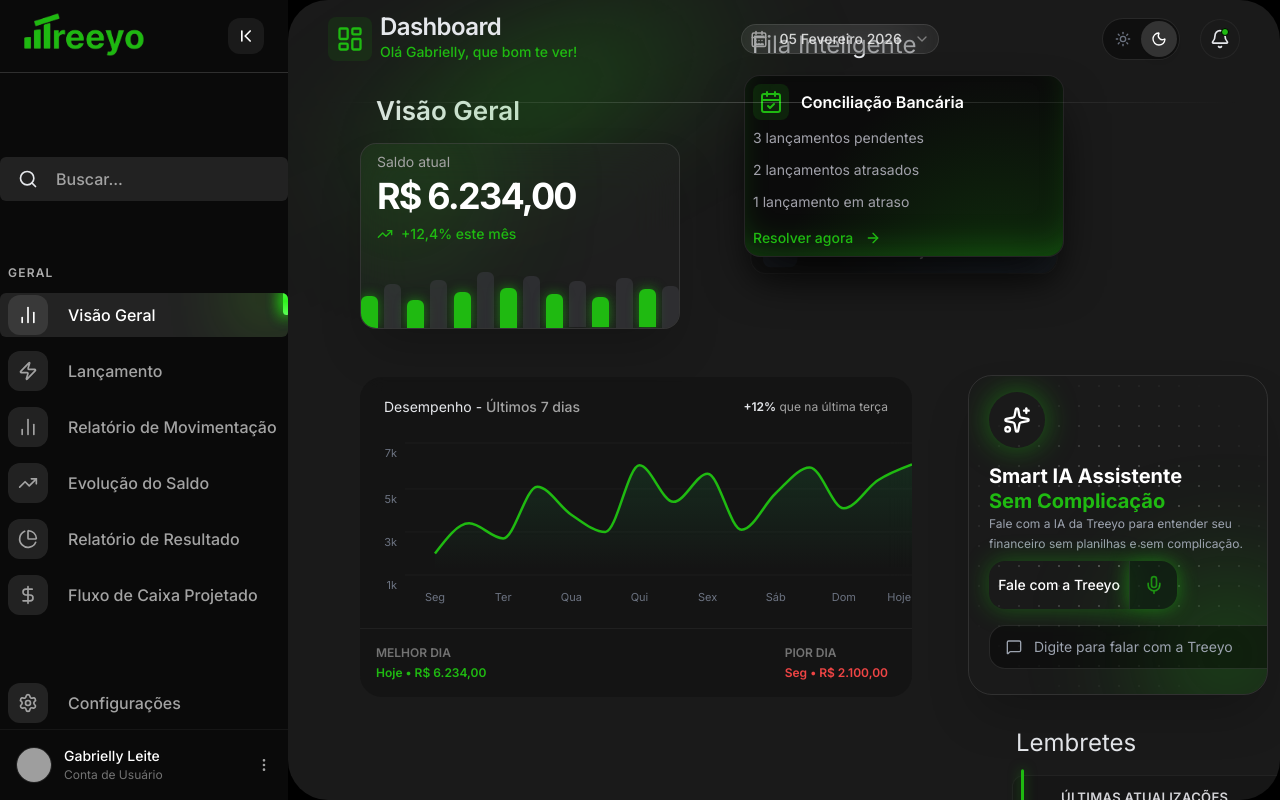
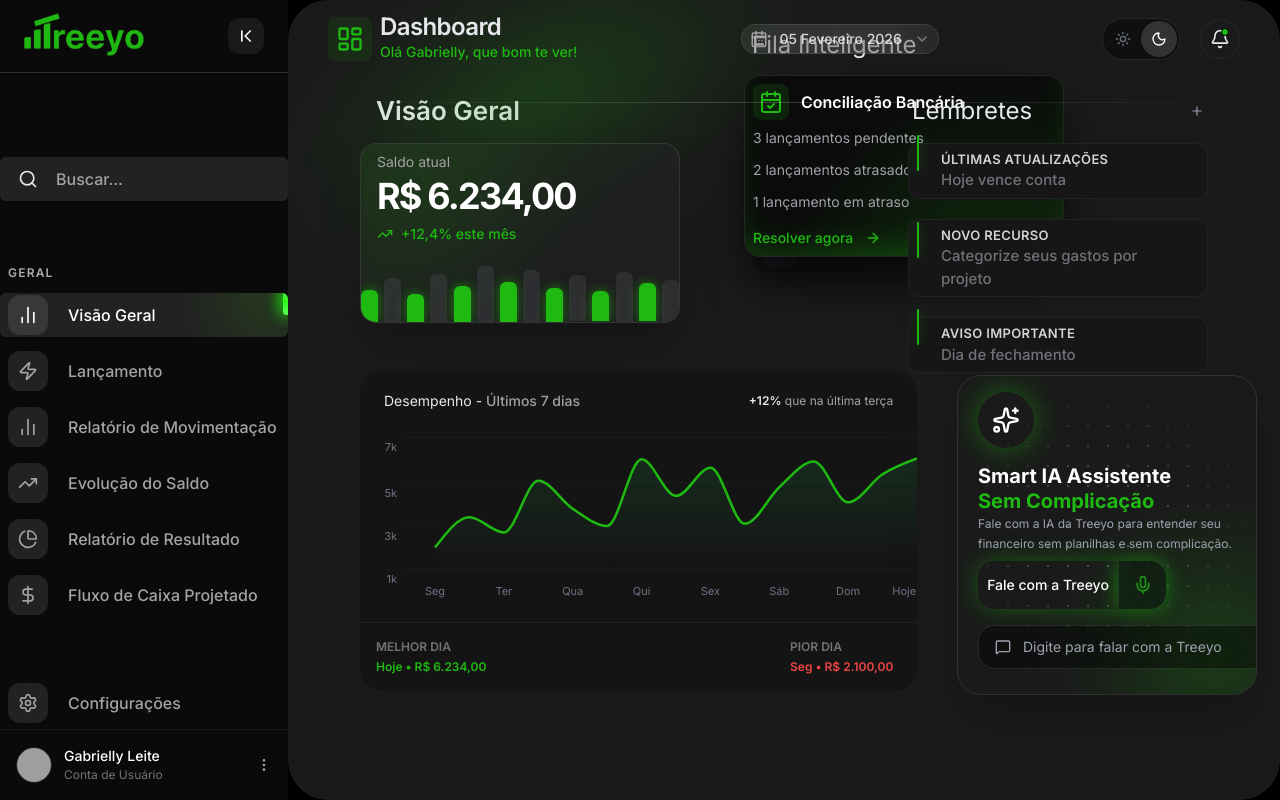
Before and after one commit to gabriellyleitedev/treeyo-dashboard-saas, a React (Vite) app: page /visao-geral in a window 1280 px wide. Built offline with nearby package versions, Linux system fonts and the light colour scheme; grey boxes are pictures that could not be loaded.

Commit message:
alguma alteração

```diff
--- a/src/components/RemindersPanel.jsx
+++ b/src/components/RemindersPanel.jsx
@@ -40,21 +40,21 @@
   }
 
   return (
-    <div className="w-[300px] flex flex-col gap-8 right-10 relative left-15">
+    <div className="flex flex-col gap-4 w-[300px]">
 
       {/* HEADER */}
       <div className="flex items-center justify-between px-1">
-        <span className="text-2xl text-gray-200 flex relative top-4">
+        <span className="text-2xl text-gray-200 flex ">
           Lembretes
         </span>
 
-        <button className="text-gray-400 hover:text-white transition duration-300 relative top-2 right-2">
+        <button className="text-gray-400 hover:text-white transition duration-300">
           <Plus size={14} />
         </button>
       </div>
 
       {/* LISTA */}
-      <div className="flex flex-col gap-5">
+      <div className="flex flex-col gap-5 ">
         <AnimatePresence mode="popLayout">
           {reminders.map((reminder) => (
             <motion.div
@@ -65,7 +65,7 @@
               exit={{ opacity: 0, y: -8 }}
               onClick={() => toggleReminder(reminder.id)}
               className={`
-                relative cursor-pointer rounded-xl border px-4 py-3
+                relative cursor-pointer rounded-xl border px-4 py-1.5
                 transition-all duration-300
                 ${
                   reminder.completed
@@ -76,7 +76,7 @@
             >
               {/* BARRA LATERAL */}
               <div
-                className="absolute left-2 top-1/2 -translate-y-1/2 h-3/5 w-[3px] rounded-full"
+                className="absolute left-2 top-1/2 -translate-y-1/2 h-9 w-[2px] rounded-full"
                 style={{
                   backgroundColor: reminder.color,
                   boxShadow: reminder.completed
@@ -86,7 +86,7 @@
               />
 
               {/* TEXTO */}
-              <div className="ml-3 flex flex-col gap-0.5 relative left-5">
+              <div className="ml-4 flex flex-col gap-0">
                 <span
                   className={`text-[13px] font-semibold  tracking-wide uppercase ${
                     reminder.completed
--- a/src/pages/VisaoGeral.jsx
+++ b/src/pages/VisaoGeral.jsx
@@ -34,7 +34,7 @@
                     </h1>
 
                 </div>
-                <div className="grid grid-cols-1 lg:grid-cols-12 gap-10">
+                <div className="grid grid-cols-1 lg:grid-cols-12 gap-6">
 
                     {/* COLUNA ESQUERDA */}
                     <div className="lg:col-span-8 flex flex-col ">
@@ -43,7 +43,7 @@
                         <div className="flex flex-col  md:flex-row gap-6 lg:gap-16 w-full items-center md:items-start">
 
                             <div className="
-                           w-full max-w-[320px] md:max-w-[280px] lg:max-w-[320px] h-[186px] mx-auto md:mx-0 flex-shrink-0 rounded-2xl bg-neutral-800/40 border border-white/10 pt-2 px-4 relative overflow-hidden backdrop-blur-xl shadow-2xl">
+                           w-full max-w-[320px] md:max-w-[280px] lg:max-w-[320px] h-[180px] mx-auto md:mx-0 flex-shrink-0 rounded-2xl bg-neutral-800/40 border border-white/10 pt-2 px-4 relative overflow-hidden backdrop-blur-xl shadow-2xl">
                                 <div className="absolute -top-10 -left-10 w-40 h-40 bg-[#1fba11]/20 rounded-full blur-3xl pointer-events-none" />
                                 <p className="text-neutral-400 text-sm mb-1 relative z-10">Saldo atual</p>
                                 <h2 className="text-4xl font-bold text-white tracking-tighter relative z-10">R$ 6.234,00</h2>
@@ -93,14 +93,41 @@
                         <CardsStack />
                     </div>
 
-                    <div className="lg:col-span-4 flex flex-col self-start lg:pt-[12rem] pt-[14rem] md:pt-4">
-                        <div className='order-4'>
-                            <RemindersPanel />
-                        </div>
-                        <TreeyoAssistant />
-                    </div>
+                    <div className="lg:col-span-4 relative self-start lg:pt-[12rem] pt-[14rem] md:pt-4">
+
+    <div
+        className="
+            flex flex-col items-center gap-6
+            md:grid md:grid-cols-2 md:items-start
+            lg:block
+        "
+    >
+
+        {/* TREYEO ASSISTANT */}
+        <div className="order-1 md:order-1 ">
+            <TreeyoAssistant />
+        </div>
+
+        {/* REMINDERS */}
+        <div
+            className="
+                order-2
+                md:order-2
+                lg:absolute lg:-top-12 lg:right-0
+            "
+        >
+            <RemindersPanel />
+        </div>
+
+    </div>
+
+
+
+</div>
 
                 </div>
+
+
 
             </section>
         </div>
```
